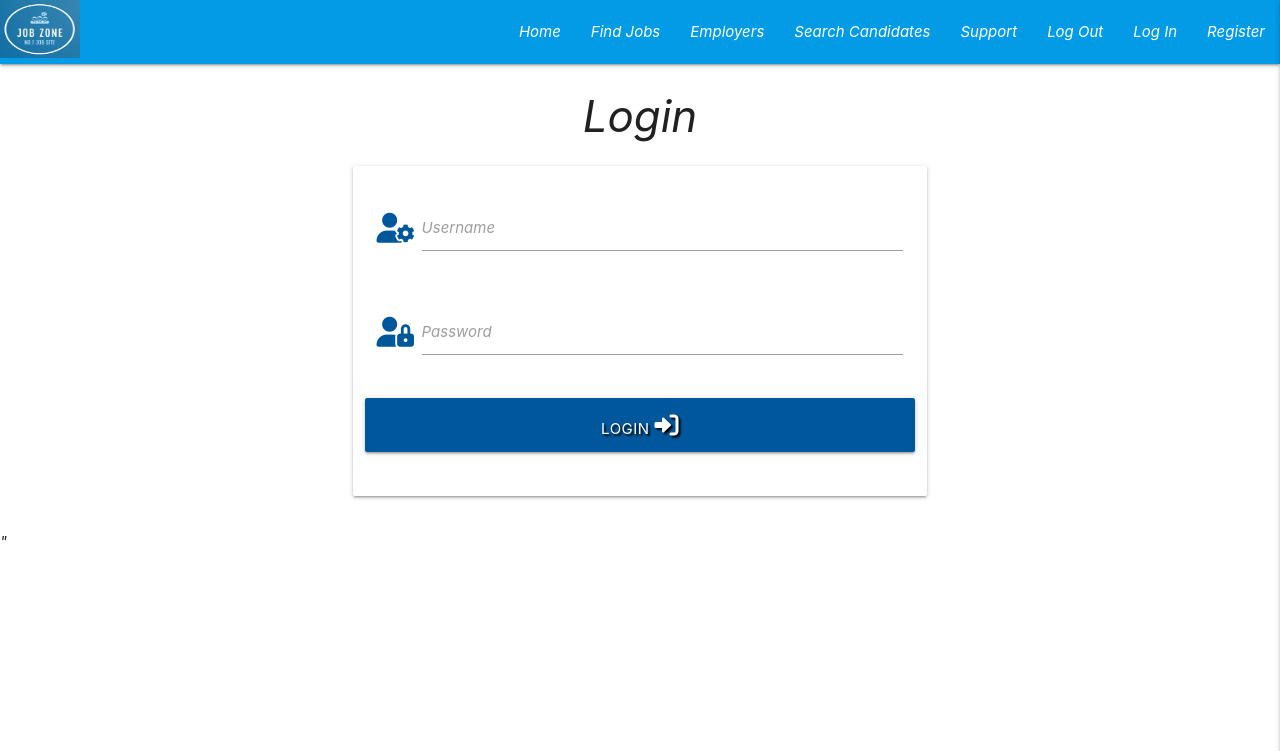
After one commit to Francisca-Heii/jobzone-crud, a Flask app: page /login in a window 1280 px wide. The commit adds this page. Shown: the top 751 px of the page. Run offline with Flask 2, Linux system fonts and the light colour scheme; some libraries are stand-ins or nearby versions.

Commit message:
created login page and functionality

```diff
--- a/app.py
+++ b/app.py
@@ -53,6 +53,29 @@ def register():
     return render_template("register.html")
 
 
+@app.route("/login", methods=["GET", "POST"])
+def login():
+    if request.method == "POST":
+        existing_user = mongo.db.users.find_one(
+            {"username": request.form.get("username").lower()})
+
+        if existing_user:
+            # ensure hashed password matches user imput
+            if check_password_hash(
+                existing_user["password"], request.form.get("password")):
+                    session["user"] = request.form.get("username")
+                    flash("welcome, {}".format(request.form.get("username")))
+            else:
+                # invalid password match
+                flash("Incorrect Username and/or Password")
+                return redirect(url_for("login"))
+
+        else:
+            #username doesn't exists
+            flash("Incorrect Username and/or Password")
+            return redirect(url_for("login"))
+
+    return render_template("login.html")
 
 @app.route("/get_employer")
 def get_employer():
--- a/templates/base.html
+++ b/templates/base.html
@@ -28,7 +28,7 @@
                     <li><a href="#">Search Candidates</a></li>
                     <li><a href="#">Support</a></li>
                     <li><a href="#">Log Out</a></li>
-                    <li><a href="#">Log In</a></li>
+                    <li><a href="{{ url_for('login')}}">Log In</a></li>
                     <li><a href="{{ url_for('register')}}">Register</a></li>
                 </ul>
             </div>
@@ -44,7 +44,7 @@
             <li><a href="#">Search Candidates</a></li>
             <li><a href="#">Support</a></li>
             <li><a href="#">Log Out</a></li>
-            <li><a href="#">Log In</a></li>
+            <li><a href="{{ url_for('login')}}">Log In</a></li>
             <li><a href="{{ url_for('register')}}">Register</a></li>
         </ul>
 
--- /dev/null
+++ b/templates/login.html
@@ -0,0 +1,36 @@
+{% extends "base.html" %}
+{% block content %}
+<h3 class="center-align">Login</h3>
+
+<div class="row">
+    <form class="col s12 m8 offset-m2" method="POST" action="{{url_for('login') }}">
+        <div class="card-panel">
+
+            <div class="row">
+                <div class="input-field col s12">
+                    <i class="fas fa-user-cog prefix light-blue-text text-darken-4"></i>
+                    <input id="username" name="username" type="text" class="validate" minlength="5" maxlength="15"
+                        required>
+                    <label for="username">Username</label>
+                </div>
+            </div>
+
+            <div class="row">
+                <div class="input-field col s12">
+                    <i class="fas fa-user-lock prefix light-blue-text text-darken-4"></i>
+                    <input id="password" name="password" type="password" class="validate" minlength="8" maxlength="15"
+                        required>
+                    <label for="password">Password</label>
+                </div>
+            </div>
+
+            <div class="row">
+                <button type="submit" class="col s12 btn-large light-blue darken-4 text-shadow">
+                    Login <i class="fas fa-sign-in-alt"></i>
+                </button>
+            </div>
+
+        </div>
+        </dformiv>
+</div>
+{% endblock %}
```
